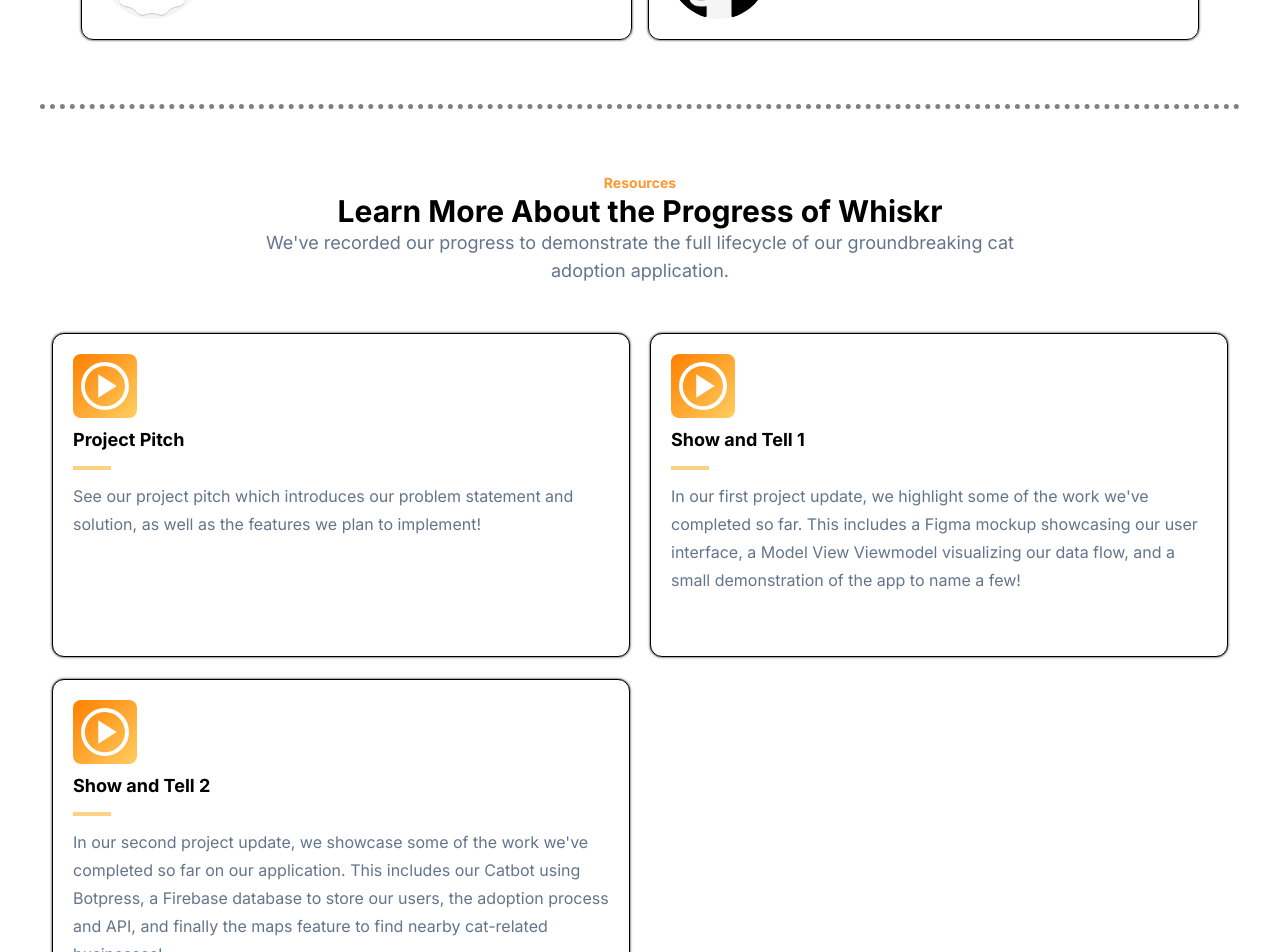
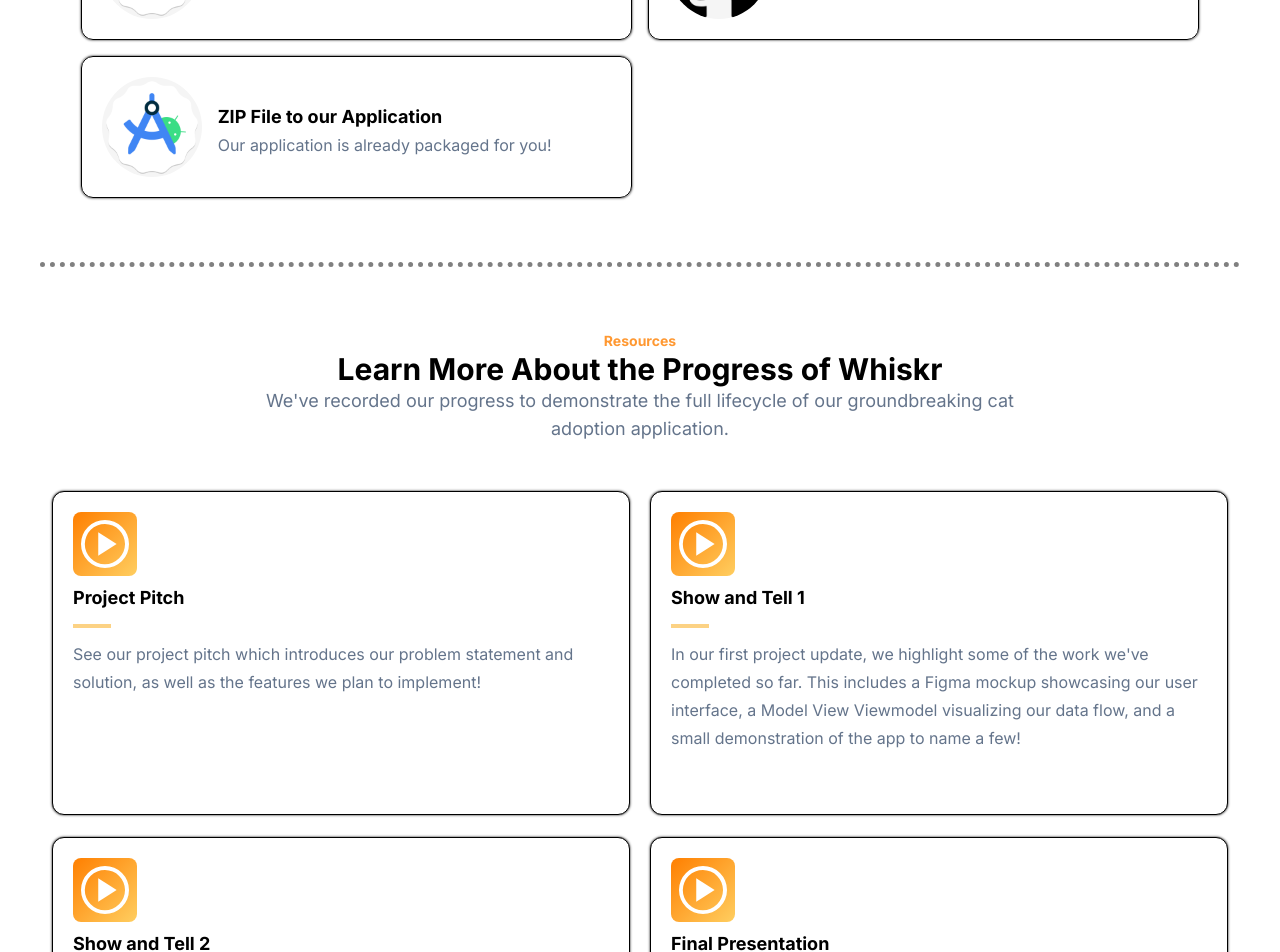
Before and after one commit to LucasDLee/Whiskr, a React (Create React App) app in the folder whiskr-website/: page / in a window 1280 px wide. Shown: the part 700-1652 px from the top of the page. Built offline with nearby package versions, Linux system fonts and the light colour scheme.

Commit message:
Added video, ZIP file to project, README for TAs

```diff
--- a/whiskr-website/src/components/About.js
+++ b/whiskr-website/src/components/About.js
@@ -1,7 +1,6 @@
 import { ResourceButton } from "./ResourceButton"
 import githubIcon from "../images/github.webp"
 import androidStudioIcon from "../images/android_studio_icon.png"
-import apk from "../assets/Whiskr.apk"
 
 export const About = () => {
 
@@ -10,7 +9,7 @@ export const About = () => {
       description: "Want to see a demo of our app? Check out our APK!",
       download: true,
       icon: androidStudioIcon,
-      link: apk,
+      link: "https://github.com/LucasDLee/Whiskr/releases/download/APK/Whiskr.apk",
       title: "Download our APK"
     },
     {
@@ -19,6 +18,13 @@ export const About = () => {
       icon: githubIcon,
       link: "https://github.com/LucasDLee/Whiskr",
       title: "GitHub"
+    },
+    {
+      description: "Our application is already packaged for you!",
+      download: true,
+      icon: androidStudioIcon,
+      link: "https://github.com/LucasDLee/Whiskr/releases/download/ZIP/whiskr-app.zip",
+      title: "ZIP File to our Application"
     }
   ]
 
--- a/whiskr-website/src/components/Features.js
+++ b/whiskr-website/src/components/Features.js
@@ -37,8 +37,18 @@ export const Features = () => {
       ),
       title: "Show and Tell 2",
       description: "In our second project update, we showcase some of the work we've completed so far on our application. This includes our Catbot using Botpress, a Firebase database to store our users, the adoption process and API, and finally the maps feature to find nearby cat-related businesses!",
+    },
+    {
+      href: "https://youtu.be/PbIGqXxdjqE ",
+      icon: (
+        <svg xmlns="http://www.w3.org/2000/svg" viewBox="0 0 26 26">
+          <polygon className="play-btn__svg" points="9.33 6.69 9.33 19.39 19.3 13.04 9.33 6.69" fill="white" stroke="none" />
+          <path className="play-btn__svg" d="M26,13A13,13,0,1,1,13,0,13,13,0,0,1,26,13ZM13,2.18A10.89,10.89,0,1,0,23.84,13.06,10.89,10.89,0,0,0,13,2.18Z" fill="white" stroke="none" />
+        </svg>
+      ),
+      title: "Final Presentation",
+      description: "In our final presentation, we go back over the premise of our idea, the challenges we faced, what we learned, and a quick demonstration of our application!",
     }
-    // Add more feature objects here as needed
   ];
 
 
```
Also changed, not shown: 1 other file (tests, documents, lock files or other folders).
